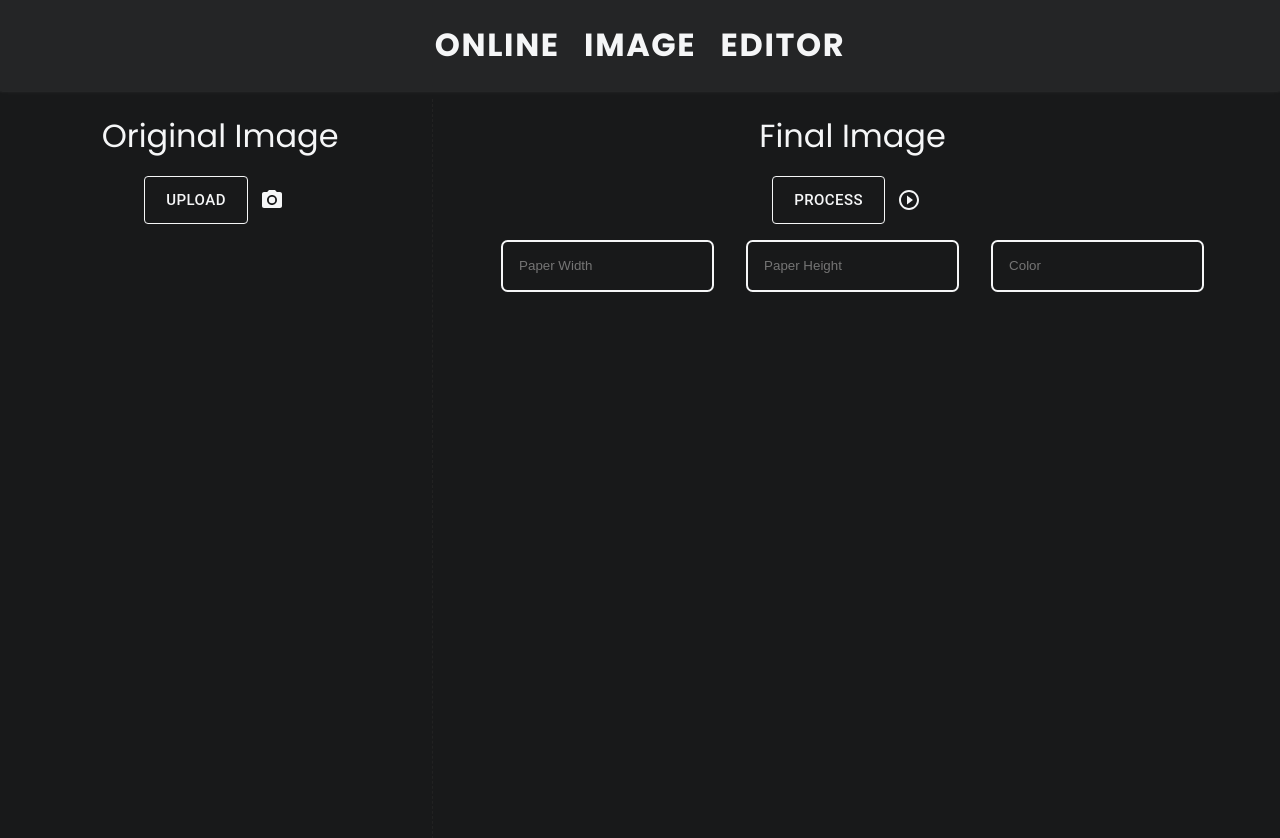
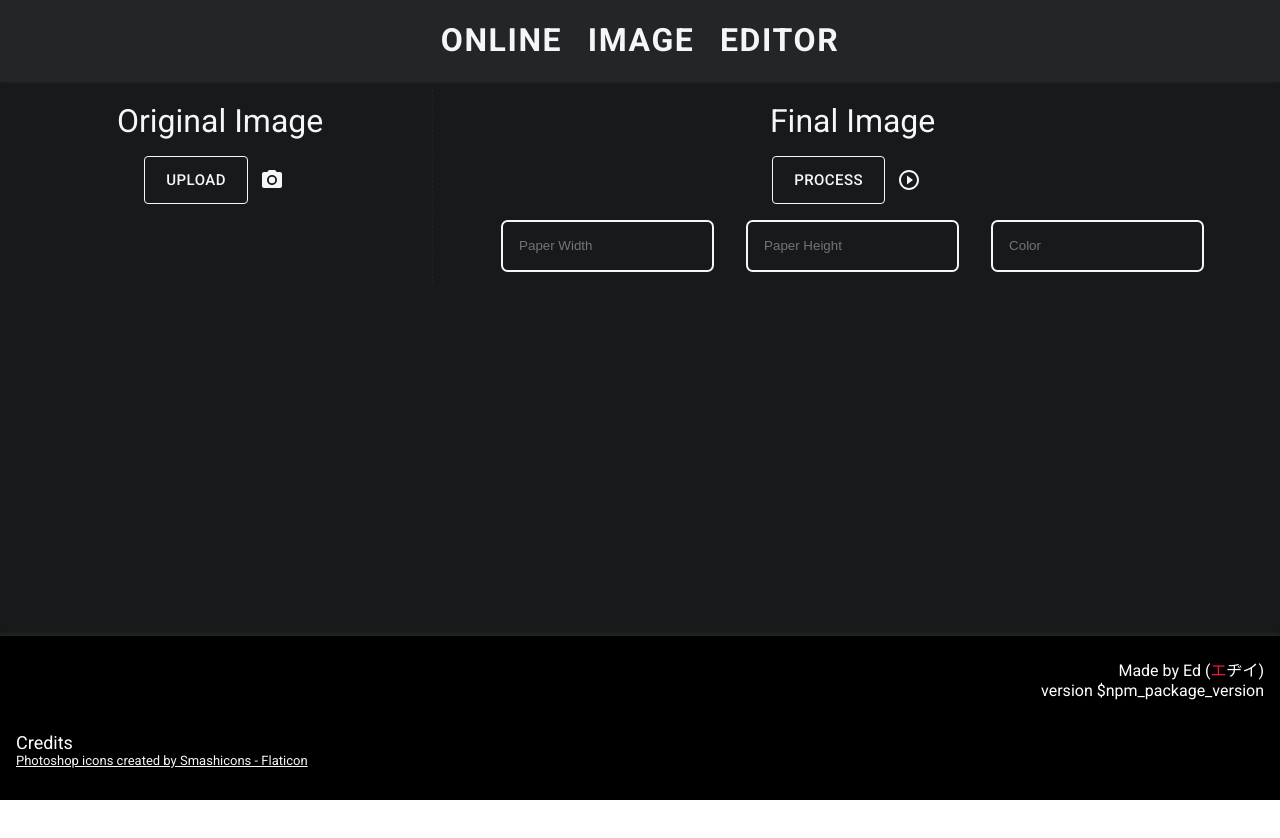
Before and after one commit to edward93/image-editor-online, a React (Create React App) app: page / in a window 1280 px wide. Shown: the top 838 px of the page. After the commit the page ends 800 px from the top, so only its background shows below. Built offline with nearby package versions, Linux system fonts and the light colour scheme.

Commit message:
adds footer, some style changes

```diff
--- a/package.json
+++ b/package.json
@@ -1,6 +1,6 @@
 {
   "name": "image-editor-online",
-  "version": "0.0.1",
+  "version": "0.1.0",
   "private": true,
   "dependencies": {
     "@emotion/react": "^11.9.3",
--- a/src/components/App.tsx
+++ b/src/components/App.tsx
@@ -1,12 +1,15 @@
 import React from "react";
 import Header from "./Header.Component";
 import ImageEditor from "./Image.Editor.Component";
+
+import Footer from "./Footer.Component";
 
 function App() {
   return (
     <div className="ieo-app-content">
       <Header />
       <ImageEditor />
+      <Footer />
     </div>
   );
 }
--- /dev/null
+++ b/src/components/Footer.Component.tsx
@@ -0,0 +1,27 @@
+import "../styles/footer.scss";
+
+const FooterComponent = () => {
+  return (
+    <div className="ieo-footer-container">
+      <div className="ieo-footer-app-info">
+        <div className="ieo-footer-app-author">
+          Made by Ed (<span className="ieo-logo-first-letter">エ</span>ヂイ)
+        </div>
+        <div className="ieo-footer-app-version">
+          version {process.env.REACT_APP_VERSION}
+        </div>
+      </div>
+      <div className="ieo-footer-credits">
+        <div className="ieo-footer-section-title">Credits</div>
+        <a
+          href="https://www.flaticon.com/free-icons/photoshop"
+          title="photoshop icons"
+        >
+          Photoshop icons created by Smashicons - Flaticon
+        </a>
+      </div>
+    </div>
+  );
+};
+
+export default FooterComponent;
--- a/src/components/Image.Editor.Component.tsx
+++ b/src/components/Image.Editor.Component.tsx
@@ -198,7 +198,16 @@
           {selectedFile && (
             <>
               <div className="ieo-image-editor-original-details">
-                {`Resolution ${selectedFile.height} x ${selectedFile.width} Name: ${selectedFile.name}`}
+                <div className="ieo-image-editor-img-properties">
+                  <label>Resolution</label>
+                  <div>
+                    {selectedFile.height} x {selectedFile.width}
+                  </div>
+                </div>
+                <div className="ieo-image-editor-img-properties">
+                  <label>Name</label>
+                  <div>{selectedFile.name}</div>
+                </div>
               </div>
               <div className="ieo-image-editor-original-preview">
                 <img
--- /dev/null
+++ b/src/styles/footer.scss
@@ -0,0 +1,46 @@
+@import "./colors.scss";
+
+.ieo-footer-container {
+  display: flex;
+
+  padding: 0.3em 1em 1em 1em;
+  background-color: #000;
+  justify-content: flex-end;
+  color: white;
+
+  box-shadow: 0px -2px 4px #272727;
+
+  flex-wrap: wrap;
+
+  & .ieo-footer-app-info {
+    display: flex;
+    width: 100%;
+    flex-direction: column;
+
+    margin: 1rem 0rem;
+
+    align-items: flex-end;
+
+    & .ieo-logo-first-letter {
+      color: $red-color;
+    }
+  }
+
+  & .ieo-footer-credits {
+    font-size: small;
+    display: flex;
+    width: 100%;
+    margin: 1rem 0rem;
+    flex-wrap: wrap;
+
+    & .ieo-footer-section-title {
+      width: 100%;
+      font-size: large;
+    }
+
+    & a {
+      color: $text-color-light;
+      text-decoration: underline;
+    }
+  }
+}
--- a/src/styles/header.scss
+++ b/src/styles/header.scss
@@ -8,7 +8,6 @@
 
   width: 100%;
   color: $text-color-light;
-  // min-height: 8vh;
 
   box-shadow: 0px -2px 4px #8f8f8f;
 
--- a/src/styles/imageEditor.scss
+++ b/src/styles/imageEditor.scss
@@ -19,13 +19,13 @@
 // #endregion
 
 .ieo-image-editor-wrapper {
+  flex-grow: 1;
   padding: 0.5em;
 
   & .ieo-image-editor-images-area-wrapper {
     display: flex;
 
     justify-content: center;
-    min-height: 95vh;
 
     & .ieo-image-editor-original-image-content {
       @include image-container;
@@ -52,6 +52,24 @@
         padding: 0.5rem 0;
         border-top: 0.1rem solid $border-color;
         word-break: break-all;
+
+        & .ieo-image-editor-img-properties {
+          display: flex;
+          flex-wrap: wrap;
+
+          & label {
+            font-size: x-large;
+            font-weight: 900;
+            width: 100%;
+
+            margin: 0.4rem 0rem;
+          }
+
+          & > div {
+            font-style: italic;
+            font-size: medium;
+          }
+        }
       }
 
       & .ieo-image-editor-original-preview {
--- a/src/styles/index.scss
+++ b/src/styles/index.scss
@@ -1,10 +1,10 @@
-@import url("https://fonts.googleapis.com/css2?family=Poppins:wght@200;300;400;500;600;700;800;900&display=swap");
+@import url("https://fonts.googleapis.com/css2?family=Roboto:ital,wght@0,100;0,300;0,400;0,500;0,700;0,900;1,100;1,300;1,400;1,500;1,700;1,900&display=swap");
 @import "./colors.scss";
 
 body {
   margin: 0;
   color: $text-color-light;
-  font-family: "Poppins", sans-serif;
+  font-family: "Roboto", sans-serif;
   -webkit-font-smoothing: antialiased;
   -moz-osx-font-smoothing: grayscale;
 }
@@ -18,5 +18,6 @@
   background-color: $main-color;
   display: flex;
   flex-direction: column;
+  min-height: 100vh;
   // flex: 1;
 }
```
Also changed, not shown: public/logo128.png (renamed from public/logo192.png), public/manifest.json, 1 other file (tests, documents, lock files or other folders).
